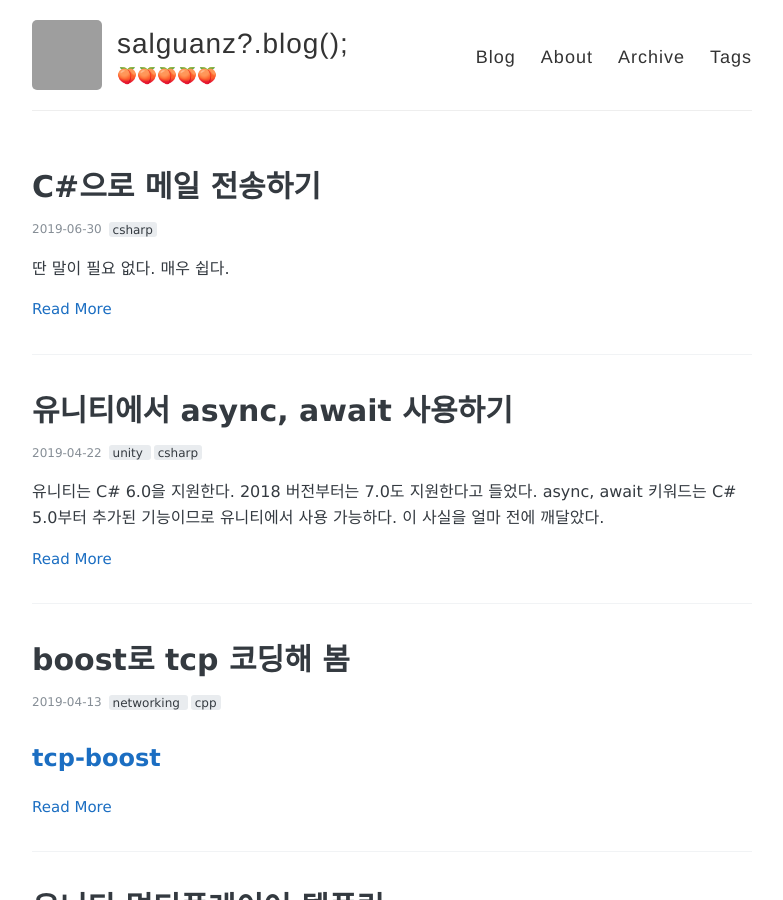
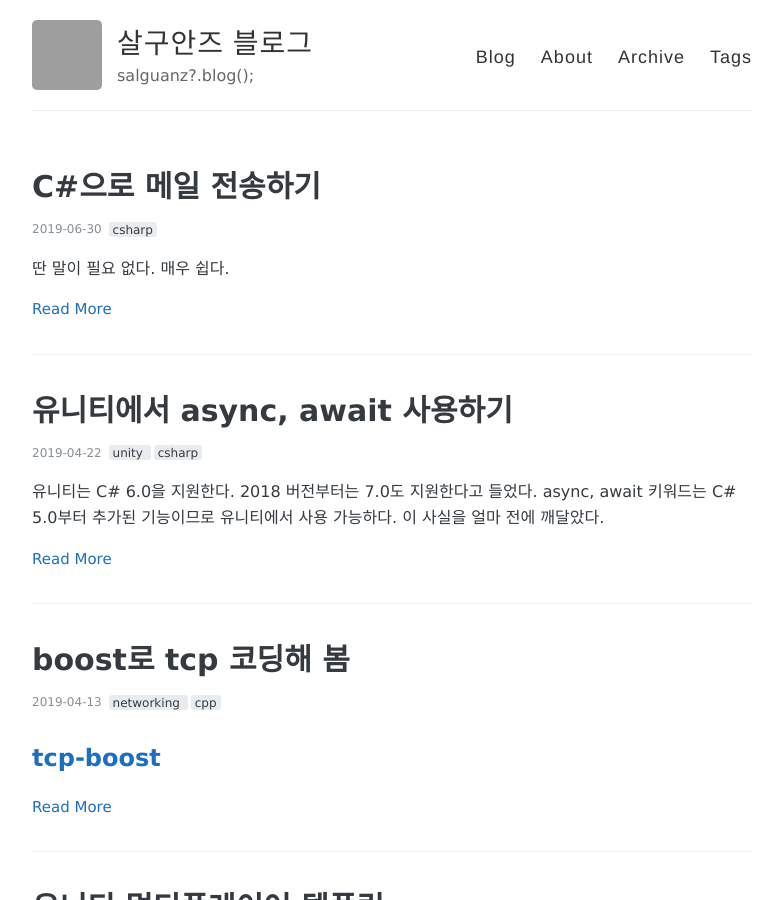
Before and after one commit to chickeningot/chickeningot.github.io, a Jekyll site: the page built from index.html, in a window 1280 px wide and 900 px high. Shown: the whole window, without its empty margins (248-1031 px from the left). Built offline with Jekyll 4.4.1, drawn with Linux system fonts in a browser that asks for light colours; the list of posts is cut into pages by our own code; grey boxes are pictures that could not be loaded.

Commit message:
rename title

```diff
--- a/_config.yml
+++ b/_config.yml
@@ -3,10 +3,10 @@
 #
 
 # Name of your site (displayed in the header)
-name: salguanz?.blog();
+name: 살구안즈 블로그
 
 # Short bio or description (displayed in the header)
-description: 🍑🍑🍑🍑🍑
+description: salguanz?.blog();
 
 #
 # Flags below are optional
```
